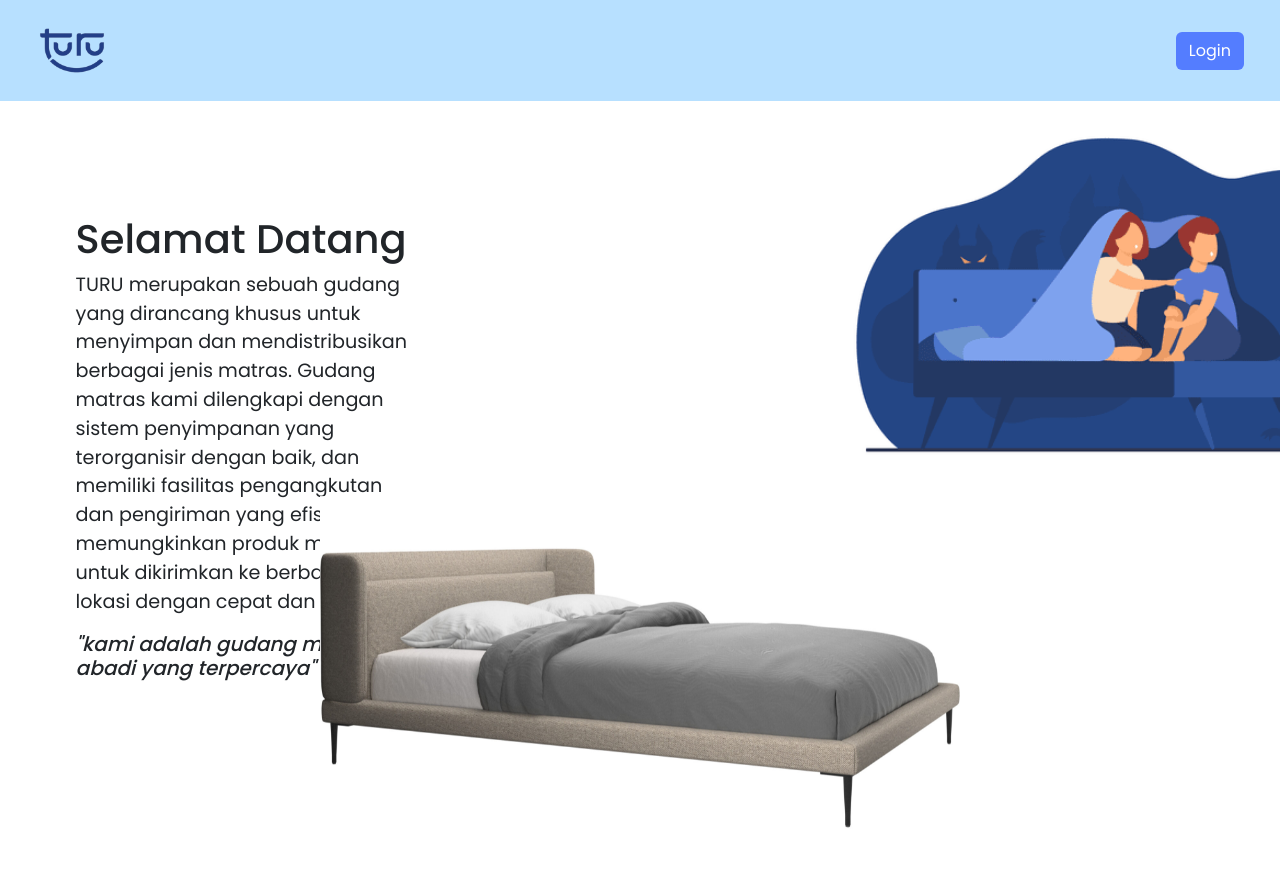
After one commit to Thelz-Davit/Turu, a PHP site: page /welcome.html in a window 1280 px wide. The commit adds this page. Run offline with PHP 8.4, Linux system fonts and the light colour scheme.

Commit message:
add welcome

```diff
--- a/dashboard.css
+++ b/dashboard.css
@@ -255,12 +255,19 @@ table{
   position: fixed;
   margin-left: 10cm;
   margin-top: 8cm;
+  overflow: auto;
+  display: block;
+  height: 250px;
+  width: 100%;
 }
+
 th{
   text-align: center;
+
 }
 td{
   text-align: center;
+  width: 12cm;
 }
 
 /* Dropdown Button */
@@ -304,3 +311,16 @@ td{
 
 /* Change the background color of the dropdown button when the dropdown content is shown */
 .dropdown:hover .dropbtn {background-color: #D9EDF9;}
+
+.caption{
+  padding:3cm 23cm 5cm 2cm;
+  position: absolute;
+  font-size: larger;
+
+
+}
+.logo-welcome{
+  width: 35%;
+  padding-right: cm;
+
+}
--- /dev/null
+++ b/welcome.html
@@ -0,0 +1,89 @@
+<?php
+session_start();
+include('server/connection.php');
+
+if (!isset($_SESSION['logged_in'])) {
+    header('location: login.php');
+    exit;
+}
+
+if (isset($_GET['logout'])) {
+    if (isset($_SESSION['logged_in'])) {
+        unset($_SESSION['logged_in']);
+        unset($_SESSION['user_email']);
+        unset($_SESSION['user_name']);
+        unset($_SESSION['user_photo']);
+        header('location: login.php');
+        exit;
+    }
+}
+?>
+
+<!DOCTYPE html>
+<html lang="en">
+  <head>
+    <meta charset="UTF-8" />
+    <meta http-equiv="X-UA-Compatible" content="IE=edge" />
+    <meta name="viewport" content="width=device-width, initial-scale=1.0" />
+    <title>Document</title>
+    <link rel="stylesheet" href="dashboard.css">
+      <link rel="stylesheet" href="https://cdnjs.cloudflare.com/ajax/libs/font-awesome/5.15.3/css/all.min.css"/>
+    <link
+    rel="stylesheet"
+    type="text/css"
+    href="bootstrap-5.2.3-dist/css/bootstrap.css"
+  />
+    <link rel="stylesheet" href="dashboard.css" />
+    <link rel="stylesheet" href="welcome.css" />
+    <link href="https://cdn.jsdelivr.net/npm/bootstrap@5.2.1/dist/css/bootstrap.min.css" rel="stylesheet"
+    integrity="sha384-iYQeCzEYFbKjA/T2uDLTpkwGzCiq6soy8tYaI1GyVh/UjpbCx/TYkiZhlZB6+fzT" crossorigin="anonymous">
+  </head>
+  <body>
+    <nav class="navbar navbar-light" style="background-color:  #B7E0FF">
+      <div class="container-fluid">
+        <a class="navbar-brand me-5"
+          ><img src="image/turu.png" alt="" height="" width="120"
+        /></a>
+        <form class="d-flex">
+          <button type="button" class="btn me-4" style="background-color: #547DFF; color: white;">Login</button>
+        </form>
+      </div>
+    </nav>
+      <div class="caption">
+        <h1>Selamat Datang</h1>
+        <p>TURU merupakan sebuah gudang yang dirancang khusus untuk menyimpan dan mendistribusikan berbagai jenis matras. Gudang matras kami dilengkapi dengan sistem penyimpanan yang terorganisir dengan baik, dan memiliki fasilitas pengangkutan dan pengiriman yang efisien, yang memungkinkan produk matras untuk dikirimkan ke berbagai lokasi dengan cepat dan aman.<p>
+        <h5><i>"kami adalah gudang mengturu abadi yang terpercaya"</i></h5>
+      </div>
+        <img align="right" src="image/child.png" alt="" class="logo-welcome" >
+          <div id="carouselId" class="carousel slide" data-bs-ride="carousel" align="center">
+            <ol class="carousel-indicators">
+              <li data-bs-target="#carouselId" data-bs-slide-to="0" class="active" aria-current="true" aria-label="First slide"></li>
+              <li data-bs-target="#carouselId" data-bs-slide-to="1" aria-label="Second slide"></li>
+              <li data-bs-target="#carouselId" data-bs-slide-to="2" aria-label="Third slide"></li>
+            </ol>
+            <div class="carousel-inner" role="listbox" >
+              <div class="carousel-item active">
+                <img src="image/kasur1.jpg" class="w-50 d-block" alt="First slide">
+              </div>
+              <div class="carousel-item">
+                <img src="image/kasur2.jpeg" class="w-50 d-block" alt="Second slide" >
+              </div>
+              <div class="carousel-item">
+                <img src="image/matras1.jpg" class="w-50 d-block" alt="Third slide" >
+              </div>
+            <button class="carousel-control-prev" type="button" data-bs-target="#carouselId" data-bs-slide="prev">
+              <span class="carousel-control-prev-icon" aria-hidden="true"></span>
+              <span class="visually-hidden">Previous</span>
+            </button>
+            <button  class="carousel-control-next" type="button" data-bs-target="#carouselId" data-bs-slide="next">
+              <span class="carousel-control-next-icon" aria-hidden="true"></span>
+              <span class="visually-hidden">Next</span>
+              </button>
+    <script src="https://cdn.jsdelivr.net/npm/@popperjs/core@2.11.6/dist/umd/popper.min.js"
+    integrity="sha384-oBqDVmMz9ATKxIep9tiCxS/Z9fNfEXiDAYTujMAeBAsjFuCZSmKbSSUnQlmh/jp3" crossorigin="anonymous">
+    </script>
+    <script src="https://cdn.jsdelivr.net/npm/bootstrap@5.2.1/dist/js/bootstrap.min.js"
+      integrity="sha384-7VPbUDkoPSGFnVtYi0QogXtr74QeVeeIs99Qfg5YCF+TidwNdjvaKZX19NZ/e6oz" crossorigin="anonymous">
+    </script>
+  </body>
+</html>
```
Also changed, not shown: dashboard.html (renamed from dashboard.php, +32 -2 lines), welcome.php (deleted, +0 -57 lines), image/child.png (added), image/kasur1.jpg (added), image/kasur2.jpeg (added), image/kasur4.jpeg (added), image/matras1.jpg (added).
